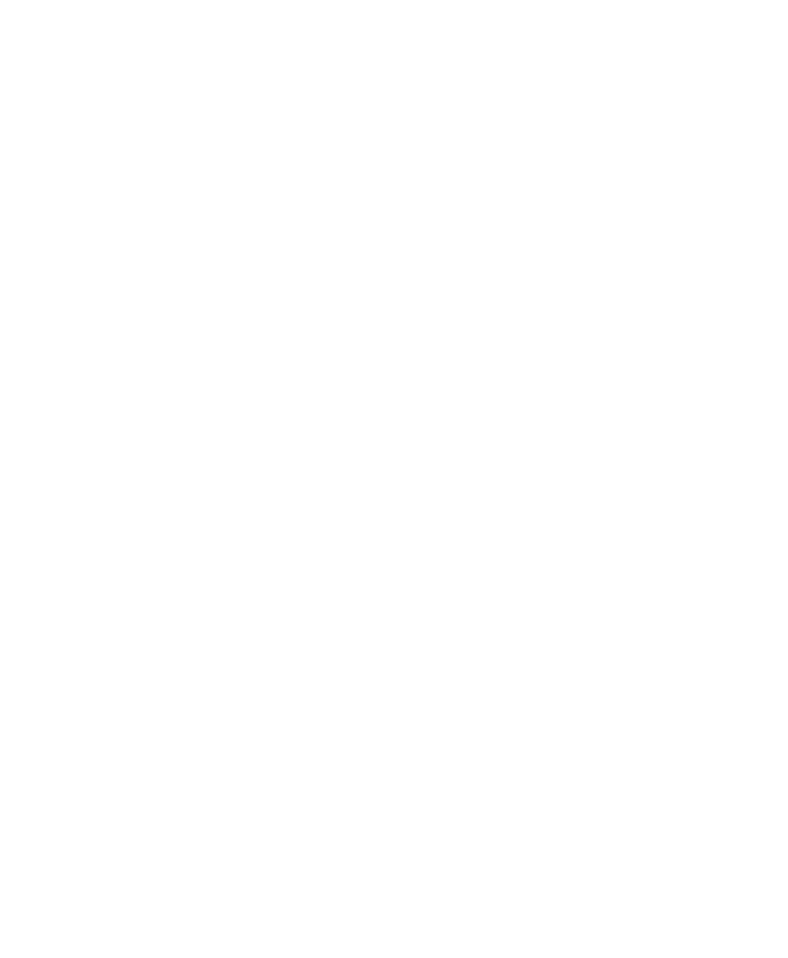
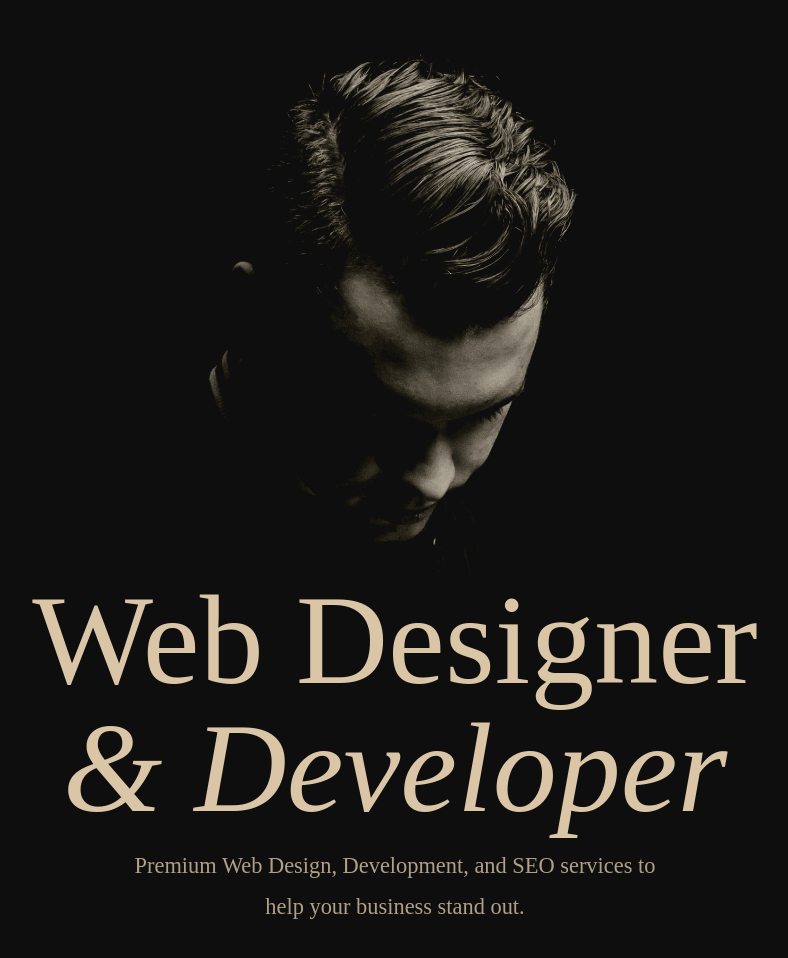
Before and after one commit to KushagraSharma10/Responsive-project-1, a plain HTML site: page index.html in a window 1280 px wide. Shown: the whole page, without its empty margins (245-1033 px from the left). Before the commit the page ends 800 px from the top, so only its background shows below. Drawn offline with Linux system fonts and the light colour scheme; a web font is replaced by a local one.

Commit message:
section 1 is almost completed

```diff
--- a/index.html
+++ b/index.html
@@ -4,8 +4,15 @@
     <meta charset="UTF-8">
     <meta name="viewport" content="width=device-width, initial-scale=1.0">
     <title>Responsive Project 1</title>
+    <link rel="stylesheet" href="style.css">
 </head>
 <body>
-
+    <main>
+        <section>
+            <img src="./images/hero.png" alt="">
+            <h1> Web Designer <br> <i>& Developer</i> </h1>
+            <p>Premium Web Design, Development, and SEO services to help your business stand out.</p>
+        </section>
+    </main>
 </body>
 </html>
--- /dev/null
+++ b/style.scss
@@ -0,0 +1,82 @@
+*{
+    margin: 0;
+    padding: 0;
+    box-sizing: border-box;
+}
+
+html,body{
+    height: 100%;
+    width: 100%;
+    background-color: #0E0E0E;
+}
+
+html{
+    // font-family: system-ui, -apple-system, BlinkMacSystemFont, 'Segoe UI', Roboto, Oxygen, Ubuntu, Cantarell, 'Open Sans', 'Helvetica Neue', sans-serif;
+}
+
+@font-face {
+    font-family: 'Chillax';
+    src: url("./images/Chillax.woff");
+}
+
+section{
+    display: flex;
+    flex-direction: column;
+    align-items: center;
+    padding: 2rem 4rem;
+
+    img{
+        width: 80%;
+        object-fit: cover;
+    }
+
+    h1{
+        color: rgb(218, 197, 167);
+        font-family: 'Satoshi';
+        font-size: 3.6rem;
+        font-weight: 100;
+        text-align: center;
+    }
+
+    h1 i{
+        font-family: 'Gembetta light';
+
+    }
+
+    p{
+        color: rgb(218, 197, 167);
+        font-family: "Chillax";
+        text-align: center;
+        font-weight: 100;
+        font-size: 1.2rem;
+        line-height: 1.6;
+        margin: 0.9rem 0;
+        opacity: 0.8;
+
+    }
+}
+
+
+@media (min-width: 1024px) {
+    section{
+        img{
+            width: 38%;
+        }
+
+        h1{
+            font-size: 8rem;
+            line-height: 1;
+        }
+
+        h1 i{
+            font-weight: 100;
+        }
+
+        p{
+            width: 46%;
+            font-size: 1.4rem;
+            font-weight: 100;
+            line-height: 1.8;
+        }
+    }
+}
```
Also changed, not shown: style.css (added), 1 other file.
